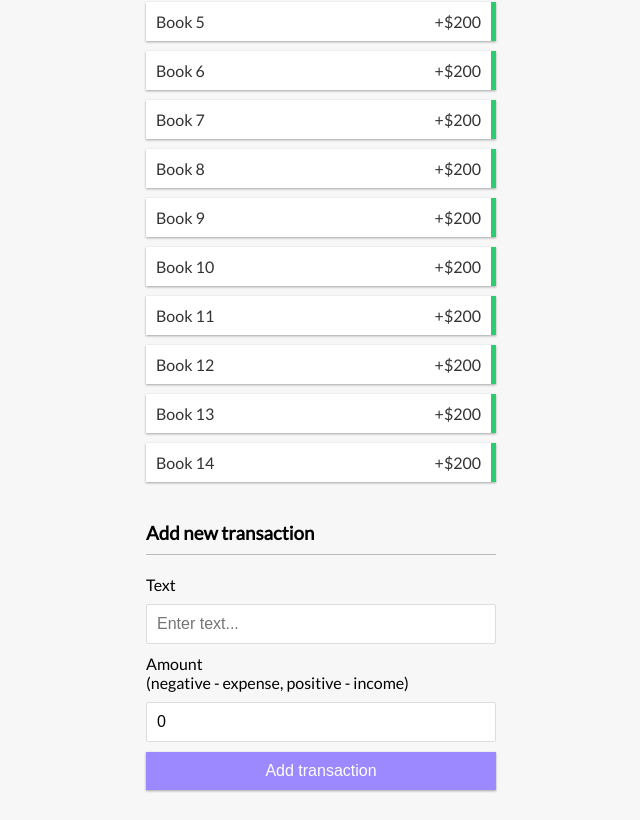
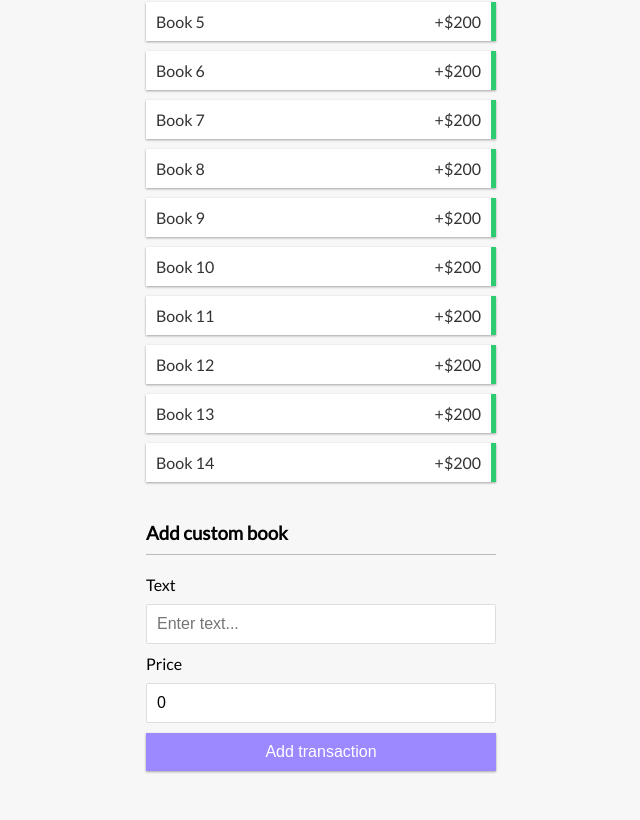
Before and after one commit to emmilcheung/react-booklist-calculator, a React (Create React App) app: page / in a window 1280 px wide. Shown: the part 602-1422 px from the top of the page, without its empty margins (319-959 px from the left). Built offline with nearby package versions, Linux system fonts and the light colour scheme; no server answers.

Commit message:
json testing

```diff
--- a/package.json
+++ b/package.json
@@ -12,8 +12,6 @@
     "react-scripts": "3.4.1"
   },
   "scripts": {
-    "predeploy": "npm run build",
-    "deploy": "gh-pages -d build",
     "start": "react-scripts start",
     "build": "react-scripts build",
     "test": "react-scripts test",
--- a/src/components/AddTranscation.js
+++ b/src/components/AddTranscation.js
@@ -23,7 +23,7 @@ export const AddTranscation = () => {
     }
     return (
         <>
-            <h3>Add new transaction</h3>
+            <h3>Add custom book</h3>
             <form id="form" onSubmit={onSubmit}>
                 <div className="form-control">
                     <label htmlFor="text">Text</label>
@@ -31,10 +31,9 @@ export const AddTranscation = () => {
                     placeholder="Enter text..." />
                 </div>
                 <div className="form-control">
-                    <label htmlFor="amount"
-                    >Amount <br />
-            (negative - expense, positive - income)</label
-                    >
+                    <label htmlFor="amount">
+                        Price <br />
+                    </label                    >
                     <input type="number" value={amount} onChange={(e) => setAmount(e.target.value)}
                      placeholder="Enter amount..." />
                 </div>
```
Also changed, not shown: src/context/GlobalState.js (line endings or trailing spaces).
